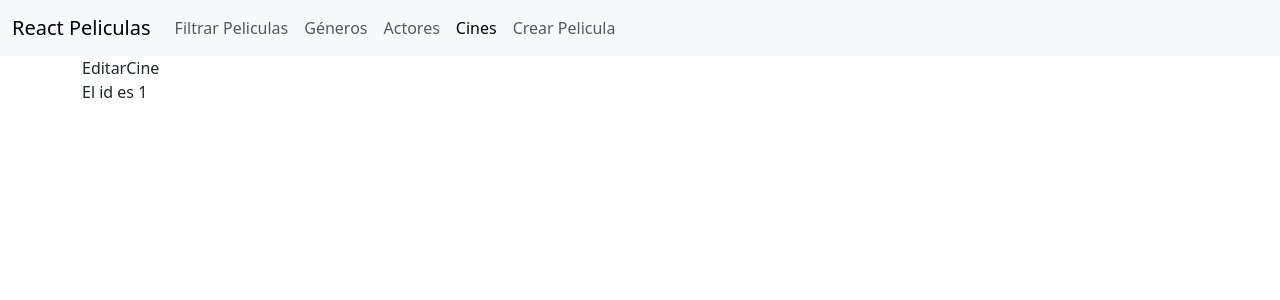
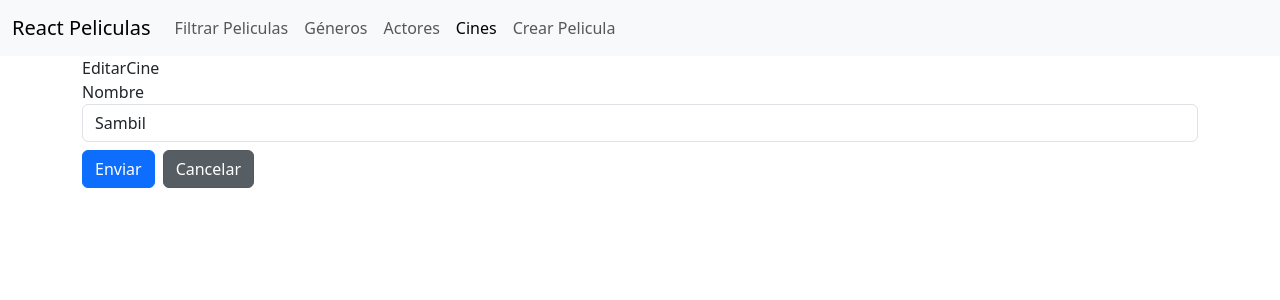
Before and after one commit to JLXP/react-peliculas, a React (Vite) app: page /cines/editar/1 in a window 1280 px wide. Shown: the top 300 px of the page. Built offline with nearby package versions, Linux system fonts and the light colour scheme.

Commit message:
Formulario de Cines

```diff
--- a/src/features/cines/components/CrearCine.tsx
+++ b/src/features/cines/components/CrearCine.tsx
@@ -1,6 +1,19 @@
+import type { SubmitHandler } from "react-hook-form";
+import type CineCreacion from "../models/CineCreacion.model";
+import FormularioCine from "./FormularioCine";
+
 const CrearCine = () => {
+  const onSubmit: SubmitHandler<CineCreacion> = async (data) => {
+    console.log("creando el cine...");
+    await new Promise((resolve) => setTimeout(resolve, 500));
+    console.log(data);
+  };
+
   return (
-    <div>CrearCine</div>
-  )
-}
-export default CrearCine
+    <>
+      <h3>Crear Cine</h3>
+      <FormularioCine onSubmit={onSubmit} />
+    </>
+  );
+};
+export default CrearCine;
--- a/src/features/cines/components/EditarCine.tsx
+++ b/src/features/cines/components/EditarCine.tsx
@@ -1,12 +1,32 @@
+import { useEffect, useState } from "react";
 import { useParams } from "react-router";
+import type CineCreacion from "../models/CineCreacion.model";
+import FormularioCine from "./FormularioCine";
+import type { SubmitHandler } from "react-hook-form";
+import Cargando from "../../../components/Cargando";
 
 const EditarCine = () => {
   const { id } = useParams();
+  const [modelo, setModelo] = useState<CineCreacion | undefined>(undefined);
+
+  const onSubmit: SubmitHandler<CineCreacion> = async (data) => {
+      console.log("creando el cine...");
+      await new Promise((resolve) => setTimeout(resolve, 500));
+      console.log(data);
+    };
+
+
+  useEffect(() => {
+    setTimeout(()=>{
+      setModelo({nombre: 'Sambil'})
+    },1000)
+
+  }, [id]);
 
   return (
     <>
       <div>EditarCine</div>
-      <p>El id es {id}</p>
+      {modelo ? <FormularioCine modelo={modelo} onSubmit={onSubmit}/>:<Cargando/>}
     </>
   );
 };
--- /dev/null
+++ b/src/features/cines/components/FormularioCine.tsx
@@ -0,0 +1,55 @@
+import { useForm, type SubmitHandler } from "react-hook-form";
+import type CineCreacion from "../models/CineCreacion.model";
+import { primeraLetraMayuscula } from "../../../validaciones/Validaciones";
+import * as yup from "yup";
+import { yupResolver } from "@hookform/resolvers/yup";
+import Boton from "../../../components/Boton";
+import { NavLink } from "react-router";
+
+export default function FormularioCine(props: FormularioCineProps) {
+  const {
+    register,
+    handleSubmit,
+    formState: { errors, isValid, isSubmitting },
+  } = useForm<CineCreacion>({
+    resolver: yupResolver(reglasDeValidacion),
+    mode: "onChange",
+    defaultValues: props.modelo ?? { nombre: "" },
+  });
+
+  return (
+    <>
+      <form onSubmit={handleSubmit(props.onSubmit)}>
+        <div className="form-group">
+          <label htmlFor="nombre">Nombre</label>
+          <input
+            type="text"
+            id="nombre"
+            className="form-control"
+            autoComplete="off"
+            {...register("nombre")}
+          />
+          {errors.nombre && <p className="error">{errors.nombre.message}</p>}
+        </div>
+        <div className="mt-2">
+          <Boton type="submit" disabled={!isValid || isSubmitting}>
+            {isSubmitting ? "Enviando" : "Enviar"}
+          </Boton>
+          <NavLink to="/cines" className="btn btn-secondary ms-2">Cancelar</NavLink>
+        </div>
+      </form>
+    </>
+  );
+}
+
+interface FormularioCineProps {
+  modelo?: CineCreacion;
+  onSubmit: SubmitHandler<CineCreacion>;
+}
+
+const reglasDeValidacion = yup.object({
+  nombre: yup
+    .string()
+    .required("El nombre es obligatorio")
+    .test(primeraLetraMayuscula()),
+});
--- /dev/null
+++ b/src/features/cines/models/CineCreacion.model.ts
@@ -0,0 +1,3 @@
+export default interface CineCreacion {
+    nombre: string;
+}
```
